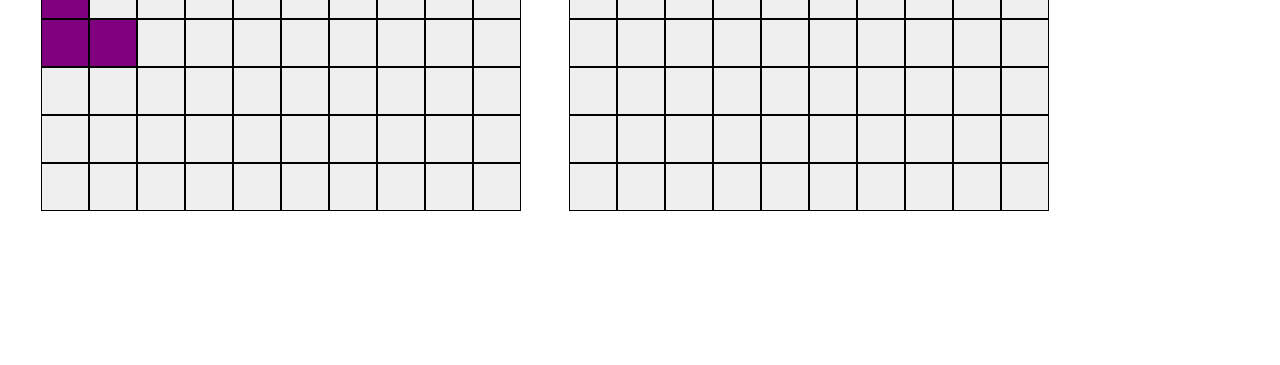
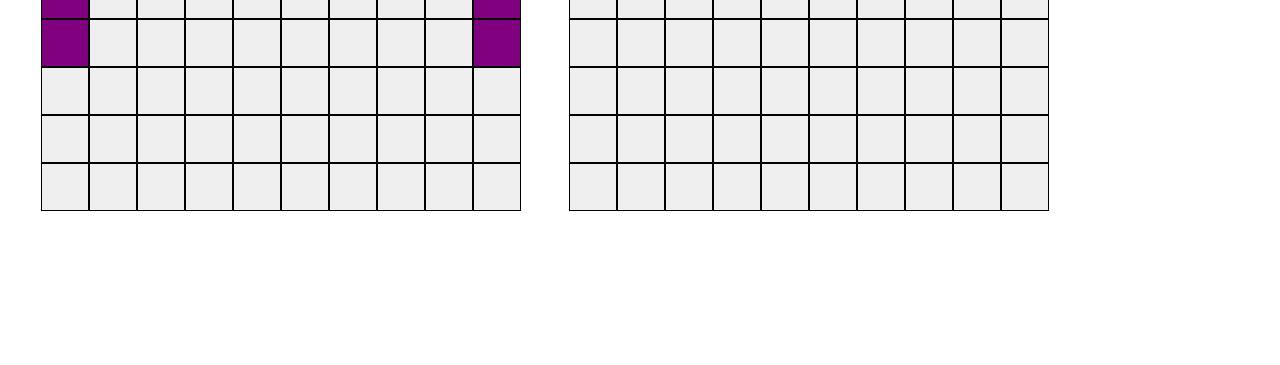
Before and after one commit to xdicecle/Battleship, a website built with webpack: page src/index.html in a window 1280 px wide. Shown: the part 435-800 px from the top of the page. Built offline with nearby package versions, Linux system fonts and the light colour scheme.

Commit message:
Added random position at start of the game, and a button on modal to restart the game.

```diff
--- a/src/index.html
+++ b/src/index.html
@@ -15,9 +15,6 @@
   <body>
     <header class="d-flex justify-content-center align-items-center pt-5">
       <h1 class="title">Battleship</h1>
-      <button id="resetGameButton" class="btn btn-secondary ms-2">Reset Game</button>
-      <button id="randomizeBoardsButton" class="btn btn-secondary ms-2">
-        Randomize Boards
     </header>
     <section
       class="gameContainer container d-flex justify-content-center align-items-center flex-md-row flex-column gap-5 pt-3"
@@ -39,7 +36,12 @@
       </div>
     </section>
 
-    <div class="modal fade" id="gameOverWinModal" tabindex="-1" aria-hidden="true">
+    <div
+      class="modal fade"
+      id="gameOverWinModal"
+      tabindex="-1"
+      aria-hidden="true"
+    >
       <div class="modal-dialog">
         <div class="modal-content rounded-4">
           <div class="modal-header">
@@ -55,12 +57,23 @@
             <button class="btn btn-secondary" data-bs-dismiss="modal">
               Close
             </button>
+            <button
+              class="btn btn-primary randomizeBoardsButton"
+              data-bs-dismiss="modal"
+            >
+              Randomize Boards
+            </button>
           </div>
         </div>
       </div>
     </div>
 
-    <div class="modal fade" id="gameOverLoseModal" tabindex="-1" aria-hidden="true">
+    <div
+      class="modal fade"
+      id="gameOverLoseModal"
+      tabindex="-1"
+      aria-hidden="true"
+    >
       <div class="modal-dialog">
         <div class="modal-content rounded-4">
           <div class="modal-header">
@@ -76,6 +89,12 @@
             <button class="btn btn-secondary" data-bs-dismiss="modal">
               Close
             </button>
+            <button
+              class="btn btn-primary randomizeBoardsButton"
+              data-bs-dismiss="modal"
+            >
+              Randomize Boards
+            </button>
           </div>
         </div>
       </div>
--- a/src/index.js
+++ b/src/index.js
@@ -1,5 +1,4 @@
 // Imports
-import Ship from "./ship";
 import Gameboard from "./gameboard";
 import Player from "../player";
 import "./style.css";
@@ -8,11 +7,12 @@ import { createGameBoard, placeShip, squareCLicked } from "../ui";
 // Initialize UI nodes and game state
 const playerBoard = document.getElementById("gameboardPlayer");
 const computerBoard = document.getElementById("gameboardComputer");
-const resetButton = document.getElementById("resetGameButton");
-const randomizeButton = document.getElementById("randomizeBoardsButton");
+const randomizeButtons = document.querySelectorAll(".randomizeBoardsButton");
+const accuracyDisplay = document.getElementById("attackAccuracy");
 const playerGameBoard = new Gameboard();
 const computerGameBoard = new Gameboard();
 const computer = new Player("computer");
+const shipLengths = [4, 3, 2, 2];
 
 //function for computer attacks
 function computerAttack() {
@@ -21,22 +21,79 @@ function computerAttack() {
 }
 function playerAttack() {}
 
-// Create and display game boards
-createGameBoard(playerBoard, playerGameBoard, playerAttack, "computer");
-createGameBoard(computerBoard, computerGameBoard, computerAttack, "player");
+function resetComputerTracking() {
+  computer.cords.clear();
+  computer.hit = false;
+}
 
-// Initialize board grids
-playerGameBoard.createBoard();
-computerGameBoard.createBoard();
+function rebuildBoards() {
+  playerBoard.innerHTML = "";
+  computerBoard.innerHTML = "";
+  createGameBoard(playerBoard, playerGameBoard, playerAttack, "computer");
+  createGameBoard(computerBoard, computerGameBoard, computerAttack, "player");
+}
 
-// Place ships on player's board
-placeShip(0, 0, 4, "horizontal", playerBoard, playerGameBoard); // Battleship
-placeShip(2, 0, 3, "horizontal", playerBoard, playerGameBoard); // Cruiser
-placeShip(4, 0, 2, "vertical", playerBoard, playerGameBoard); // Destroyer
-placeShip(6, 0, 2, "horizontal", playerBoard, playerGameBoard); // Submarine
+function randomOrientation() {
+  return Math.random() < 0.5 ? "horizontal" : "vertical";
+}
 
-// Place ships on computer's gameboard
-computerGameBoard.placeShip(1, 1, 4, "vertical"); //battleship
-computerGameBoard.placeShip(1, 3, 3, "horizontal"); // Cruiser
-computerGameBoard.placeShip(4, 9, 4, "vertical"); // Destroyer
-computerGameBoard.placeShip(7, 5, 2, "horizontal"); // Submarine
+function placeShipsRandomly(gameBoard, board, shouldDisplay) {
+  const maxAttempts = 100;
+
+  for (let i = 0; i < shipLengths.length; i++) {
+    const length = shipLengths[i];
+    let placed = false;
+
+    for (let attempt = 0; attempt < maxAttempts; attempt++) {
+      const y = Math.floor(Math.random() * 10);
+      const x = Math.floor(Math.random() * 10);
+      const orientation = randomOrientation();
+
+      if (shouldDisplay) {
+        if (placeShip(y, x, length, orientation, board, gameBoard)) {
+          placed = true;
+          break;
+        }
+      } else if (gameBoard.placeShip(y, x, length, orientation)) {
+        placed = true;
+        break;
+      }
+    }
+
+    if (!placed) return false;
+  }
+
+  return true;
+}
+
+function randomizeBoards() {
+  const maxRuns = 20;
+
+  for (let run = 0; run < maxRuns; run++) {
+    playerGameBoard.createBoard();
+    computerGameBoard.createBoard();
+    resetComputerTracking();
+    rebuildBoards();
+
+    const playerPlaced = placeShipsRandomly(playerGameBoard, playerBoard, true);
+    const computerPlaced = placeShipsRandomly(
+      computerGameBoard,
+      computerBoard,
+      false,
+    );
+
+    if (playerPlaced && computerPlaced) {
+      if (accuracyDisplay) accuracyDisplay.textContent = "";
+      return true;
+    }
+  }
+
+  console.warn("Failed to randomize boards after multiple attempts.");
+  return false;
+}
+
+randomizeButtons.forEach((button) => {
+  button.addEventListener("click", randomizeBoards);
+});
+
+randomizeBoards();
--- a/ui.js
+++ b/ui.js
@@ -8,7 +8,12 @@ const winModal = new bootstrap.Modal(modalWinEl);
 const accuracyDisplay = document.querySelector("#attackAccuracy");
 
 // Builds a 10x10 grid of clickable squares for a board
-export function createGameBoard(board, gameBoard, onPlayerTurnComplete, player) {
+export function createGameBoard(
+  board,
+  gameBoard,
+  onPlayerTurnComplete,
+  player,
+) {
   for (let y = 0; y < 10; y++) {
     for (let x = 0; x < 10; x++) {
       const inputBox = document.createElement("button");
@@ -34,14 +39,13 @@ export function createGameBoard(board, gameBoard, onPlayerTurnComplete, player)
         console.log(squareCLicked(y, x, board, gameBoard));
 
         setTimeout(() => {
-          console.log(onPlayerTurnComplete()
-          )
+          console.log(onPlayerTurnComplete());
         }, 300);
 
         if (gameBoard.checkShips()) {
           if (player === "player")
             displayGameResults(true, winModal, loseModal);
-          else if(player === "computer") {
+          else if (player === "computer") {
             displayGameResults(false, winModal, loseModal);
           }
         }
@@ -75,6 +79,7 @@ export function placeShip(posY, posX, length, orientation, board, gameBoard) {
   if (!gameBoard.placeShip(posY, posX, length, orientation)) return false;
 
   displayShip(posY, posX, length, orientation, board);
+  return true;
 }
 
 // Handles a click on a square and updates UI + accuracy
@@ -86,8 +91,7 @@ export function squareCLicked(y, x, board, gameBoard) {
 
   if (result == "Miss") {
     box.style.backgroundColor = "black";
-  }
-  else if (result == "Hit") {
+  } else if (result == "Hit") {
     box.style.backgroundColor = "blue";
   }
 
```
